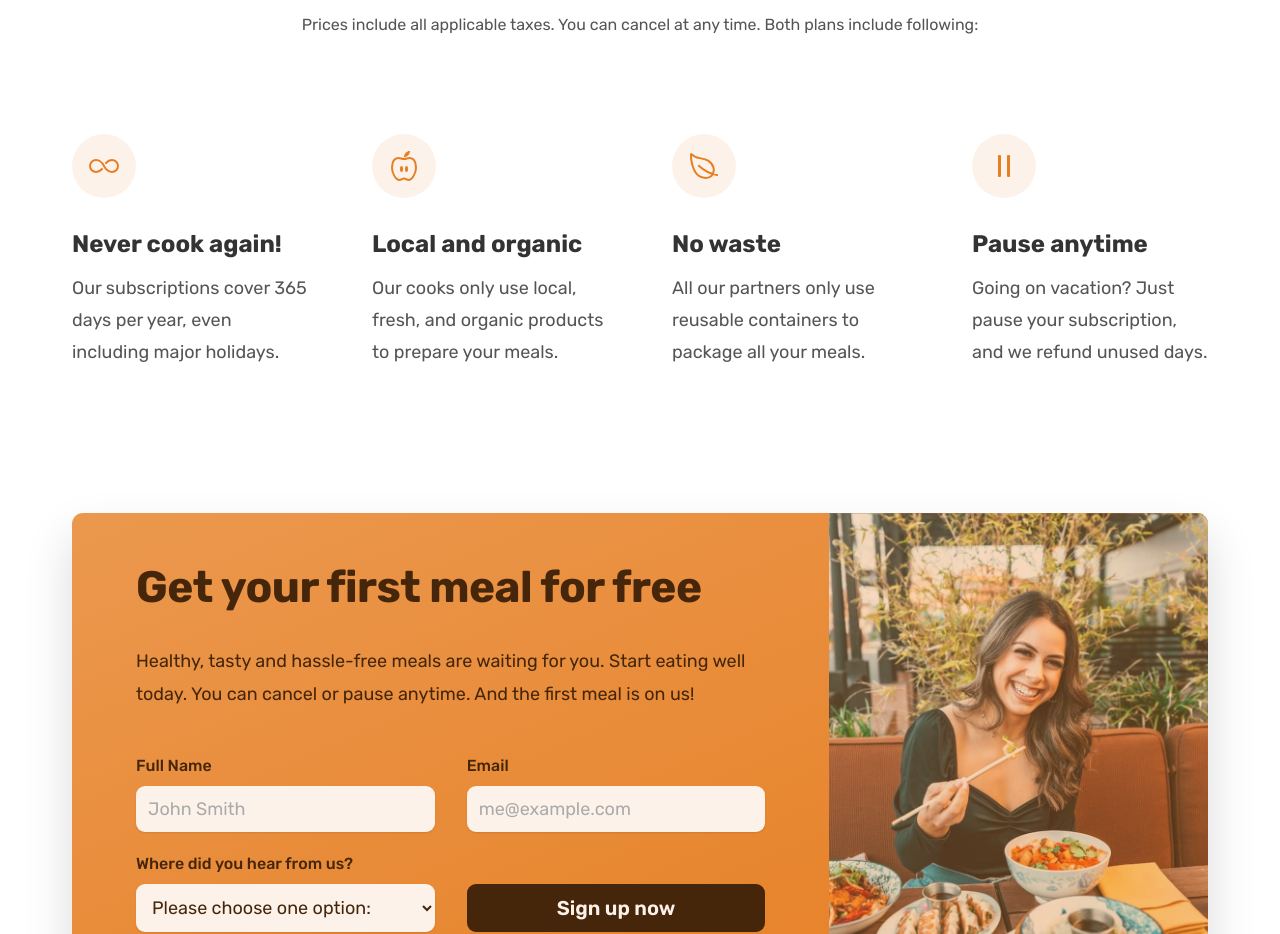
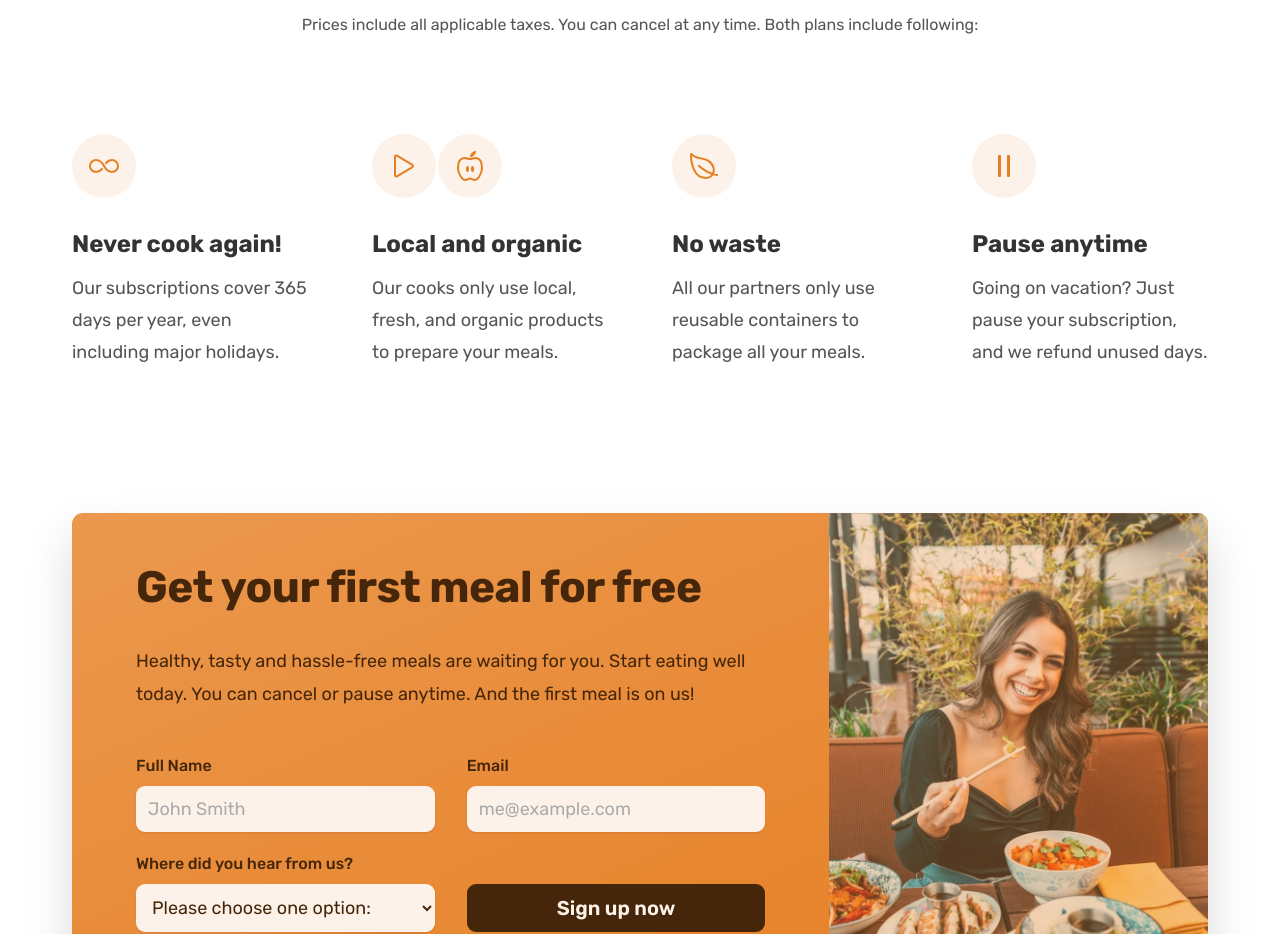
Before and after one commit to Jasper-3/Jasper-3.github.io-omnifood, a plain HTML site: page index.html in a window 1280 px wide. Shown: the part 5920-6854 px from the top of the page. Drawn offline with nearby package versions, Linux system fonts and the light colour scheme.

Commit message:
Update index.html

```diff
--- a/index.html
+++ b/index.html
@@ -527,7 +527,7 @@
               holidays.
             </p>
           </div>
-          <div class="feature">
+          <div class="feature"><ion-icon class="feature-icon" name="play-outline"></ion-icon>
             <ion-icon class="feature-icon" name="nutrition-outline"></ion-icon>
             <p class="feature-title">Local and organic</p>
             <p class="feature-text">
```
